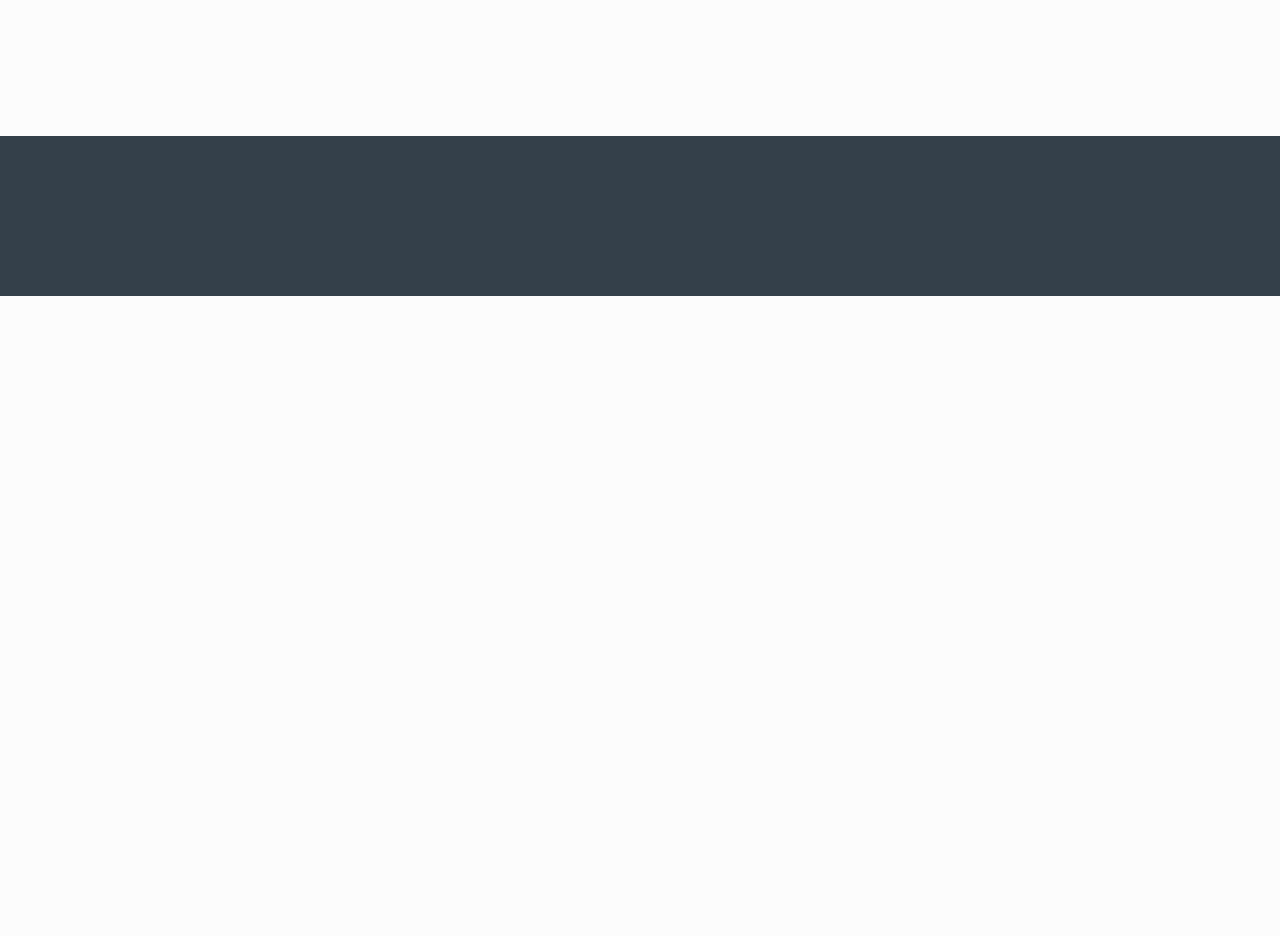
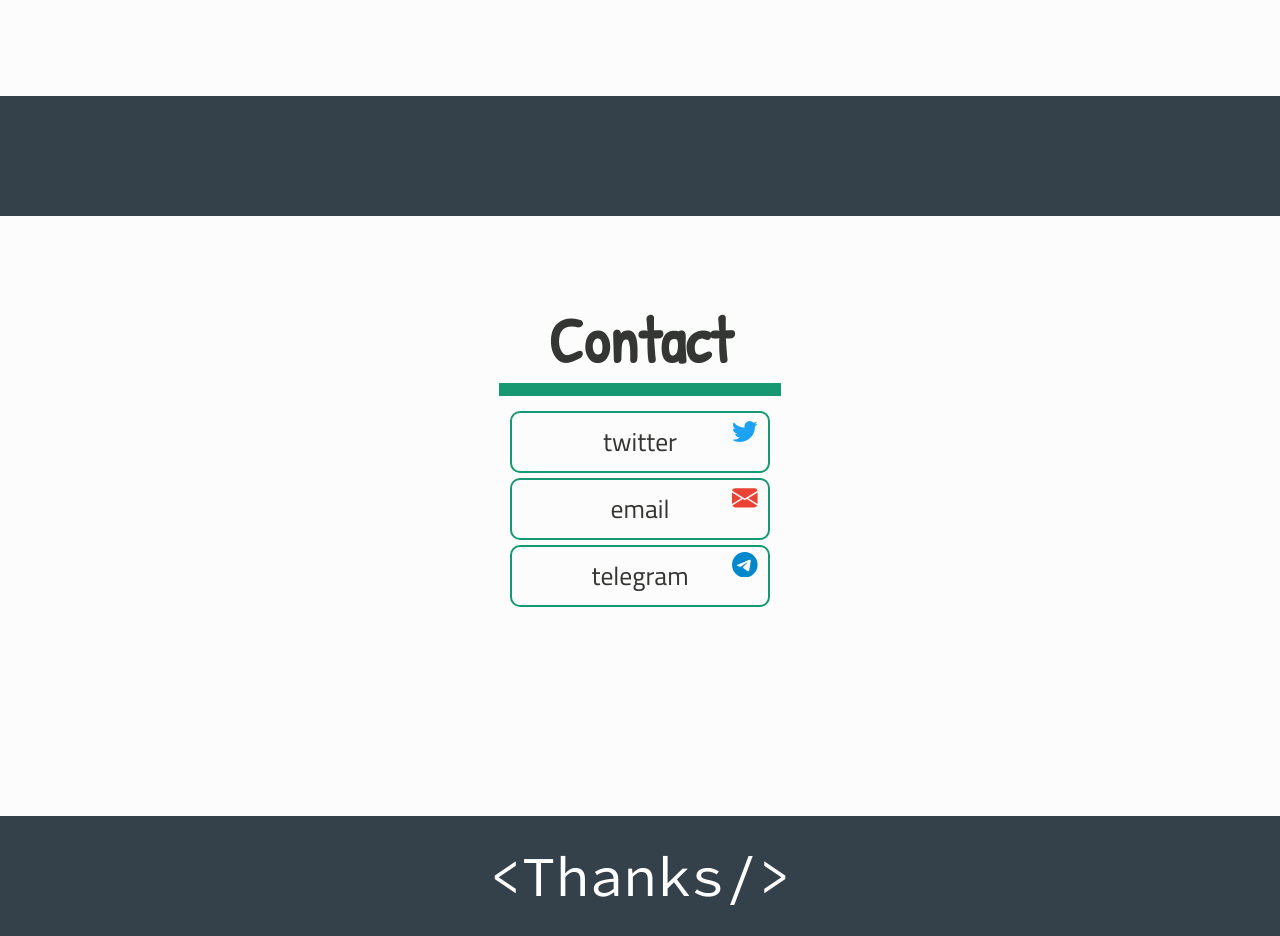
Before and after one commit to Carlitonchin/portfolio, a Next.js app: page / in a window 1280 px wide. Shown: the part 2280-3216 px from the top of the page. Before the commit the page ends 2576 px from the top, so only its background shows below. Built offline with nearby package versions, Linux system fonts and the light colour scheme.

Commit message:
Contanct page finished

```diff
--- a/components/HeadBar.js
+++ b/components/HeadBar.js
@@ -4,13 +4,16 @@ import styles from '../styles/HeadBar.module.css'
 
 function getSection(fraction)
 {
-    if(fraction <= 0.4)
+    if(fraction <= 0.31)
         return 0;
 
-    if(fraction <= 1.15)
+    if(fraction <= 0.80)
         return 1;
 
-    return 2;
+    if(fraction <= 1.36)
+        return 2;
+
+    return 3;
 }
 
 const HeadBar = function(props)
--- a/components/PresentationPage.js
+++ b/components/PresentationPage.js
@@ -18,7 +18,7 @@ function Presentation()
       {text:"Presentation", selected:false, link:"#"},
      {text:"Skills", selected:false, link:"#skillsPage" },
       {text:"Projects", selected:false, link:"#projectsPage"},
-      {text:"Contact", selected:false, link:"#"}
+      {text:"Contact", selected:false, link:"#contactPage"}
       ]}>
       <Logo/>
     </HeadBar>
--- a/components/ProjectsPage.js
+++ b/components/ProjectsPage.js
@@ -1,6 +1,7 @@
 import Title from '../components/title'
 import styles from '../styles/projects.module.css'
 import stylesSingleProject from '../styles/singleProject.module.css'
+
 
 function SingleProject({title, description, url})
 {
@@ -12,7 +13,7 @@ function SingleProject({title, description, url})
         </div>
 
         <p className={stylesSingleProject.description}>{description}</p>
-        <a className={stylesSingleProject.a} href="{url}"><div className={stylesSingleProject.visitButton}>Visit</div></a>
+        <a className={stylesSingleProject.a} href={url} target={"_blank"} rel={"noreferrer"}><div className={stylesSingleProject.visitButton}>Visit</div></a>
 
     </div>
 }
@@ -22,6 +23,7 @@ function Projects()
     return <div className={styles.container} id="projectsPage">
     <Title title="Projects"/>
     <SingleProject title="Data-NBA" description="A powerful tool for searching NBA stats" url="https://data-nba.github.io"/>
+
     </div>
 }
 
--- /dev/null
+++ b/components/contactPage.js
@@ -0,0 +1,46 @@
+import styles from '../styles/contact.module.css'
+import stylesSingleContact from '../styles/singleContact.module.css'
+import Title from '../components/title'
+import EndSection from './endSection'
+
+function SingleContact({name, url, children})
+{
+    return <div className={stylesSingleContact.container}>
+    <div className={stylesSingleContact.container_social_media}>
+        <a href={url}><div className={stylesSingleContact.social_media + " " + stylesSingleContact[name]}>
+            {name}{children}
+        </div></a>
+        </div>
+    </div>
+}
+
+function Contacts()
+{
+    return <div className={styles.container} id={"contactPage"}>
+    <Title title = {"Contact"}/>
+        <SingleContact name={"twitter"} url="https://twitter.com/CarlosDev42">
+
+    <svg xmlns="http://www.w3.org/2000/svg" width="16" height="16" fill="currentColor" className={"bi bi-twitter"} viewBox="0 0 16 16">
+  <path d="M5.026 15c6.038 0 9.341-5.003 9.341-9.334 0-.14 0-.282-.006-.422A6.685 6.685 0 0 0 16 3.542a6.658 6.658 0 0 1-1.889.518 3.301 3.301 0 0 0 1.447-1.817 6.533 6.533 0 0 1-2.087.793A3.286 3.286 0 0 0 7.875 6.03a9.325 9.325 0 0 1-6.767-3.429 3.289 3.289 0 0 0 1.018 4.382A3.323 3.323 0 0 1 .64 6.575v.045a3.288 3.288 0 0 0 2.632 3.218 3.203 3.203 0 0 1-.865.115 3.23 3.23 0 0 1-.614-.057 3.283 3.283 0 0 0 3.067 2.277A6.588 6.588 0 0 1 .78 13.58a6.32 6.32 0 0 1-.78-.045A9.344 9.344 0 0 0 5.026 15z"/>
+</svg>
+
+        </SingleContact>
+
+        <SingleContact name={"email"} url="mailto:carlozalejandro98@gmail.com">
+        <svg xmlns="http://www.w3.org/2000/svg" width="16" height="16" fill="currentColor" className="bi bi-envelope-fill" viewBox="0 0 16 16">
+  <path d="M.05 3.555A2 2 0 0 1 2 2h12a2 2 0 0 1 1.95 1.555L8 8.414.05 3.555zM0 4.697v7.104l5.803-3.558L0 4.697zM6.761 8.83l-6.57 4.027A2 2 0 0 0 2 14h12a2 2 0 0 0 1.808-1.144l-6.57-4.027L8 9.586l-1.239-.757zm3.436-.586L16 11.801V4.697l-5.803 3.546z"/>
+</svg>
+        </SingleContact>
+
+        <SingleContact name={"telegram"} url="https://t.me/Carlitonchin">
+        <svg xmlns="http://www.w3.org/2000/svg" width="16" height="16" fill="currentColor" className="bi bi-telegram" viewBox="0 0 16 16">
+  <path d="M16 8A8 8 0 1 1 0 8a8 8 0 0 1 16 0zM8.287 5.906c-.778.324-2.334.994-4.666 2.01-.378.15-.577.298-.595.442-.03.243.275.339.69.47l.175.055c.408.133.958.288 1.243.294.26.006.549-.1.868-.32 2.179-1.471 3.304-2.214 3.374-2.23.05-.012.12-.026.166.016.047.041.042.12.037.141-.03.129-1.227 1.241-1.846 1.817-.193.18-.33.307-.358.336a8.154 8.154 0 0 1-.188.186c-.38.366-.664.64.015 1.088.327.216.589.393.85.571.284.194.568.387.936.629.093.06.183.125.27.187.331.236.63.448.997.414.214-.02.435-.22.547-.82.265-1.417.786-4.486.906-5.751a1.426 1.426 0 0 0-.013-.315.337.337 0 0 0-.114-.217.526.526 0 0 0-.31-.093c-.3.005-.763.166-2.984 1.09z"/>
+</svg>
+        </SingleContact>
+
+        <div className={styles.end}><EndSection text="Thanks"/></div>
+
+    </div>
+}
+
+export default Contacts
--- a/components/endSection.js
+++ b/components/endSection.js
@@ -1,8 +1,8 @@
 import styles from '../styles/endSection.module.css'
 
-function EndSection()
+function EndSection({text})
 {
-    return <div className={styles.container}></div>
+    return <div className={styles.container}>{(text)? "<"+text + "/>":""}</div>
 }
 
 export default EndSection;
--- a/pages/index.js
+++ b/pages/index.js
@@ -3,6 +3,7 @@ import PresentationPage from '../components/PresentationPage'
 import Skills from '../components/skillsPage'
 import Projects from '../components/ProjectsPage'
 import EndSection from '../components/endSection'
+import Contacts from '../components/contactPage'
 
 
 export default function Home() {
@@ -15,6 +16,7 @@ export default function Home() {
       <EndSection/>
       <Projects/>
       <EndSection/>
+      <Contacts/>
       </>
   )
 }
--- /dev/null
+++ b/styles/contact.module.css
@@ -0,0 +1,18 @@
+.container
+{
+    padding-top: 10vh;
+    min-height: 70vh;
+    padding-bottom: 10vh;
+    position: relative;
+}
+
+.end
+{
+    width: 100%;
+    position: absolute;
+    bottom: 0;
+    text-align: center;
+    font-size: 4.4rem;
+
+    font-family: 'Source Code Pro', monospace;
+}
--- a/styles/endSection.module.css
+++ b/styles/endSection.module.css
@@ -1,5 +1,9 @@
 .container
 {
     background: var(--backColorWelcome);
-    height: 20vh;
+    height: 15vh;
+    display: flex;
+    align-items: center;
+    justify-content: center;
+    color: white;
 }
--- a/styles/globals.css
+++ b/styles/globals.css
@@ -16,12 +16,12 @@ html,
 body {
   padding: 0;
   margin: 0;
-  font-family: 'Anton', sans-serif;
   font-size: 1vw;
   background: var(--backColor);
   scroll-behavior: smooth;
   overflow-x: hidden;
 
+  font-family: 'Cairo', sans-serif;
 }
 
 @media (min-width: 801px) and (max-width: 1000px) {
--- /dev/null
+++ b/styles/singleContact.module.css
@@ -0,0 +1,89 @@
+.container
+{
+    width: 20%;
+    margin: 0 auto;
+    font-size: 2rem;
+    margin-bottom: 5px;
+    border-radius: 10px;
+    -webkit-border-radius: 10px;
+    -moz-border-radius: 10px;
+    -ms-border-radius: 10px;
+    -o-border-radius: 10px;
+    display: flex;
+    align-items: center;
+    justify-content: center;
+
+    border: solid 2px var(--firstColor);
+    color: var(--fontColor);
+    cursor: pointer;
+}
+
+@media (min-width: 501px) and (max-width: 800px) {
+    .container
+    {
+        width: 30%;
+    }
+}
+@media (min-width: 400px) and (max-width: 500px) {
+    .container
+    {
+        width: 35%;
+    }
+}
+
+@media (min-width: 1px) and (max-width: 399px) {
+    .container
+    {
+        width: 60%;
+    }
+}
+
+
+
+.container:hover
+{
+    background: #91e9d0;
+}
+
+.container_social_media
+{
+    width: 100%;
+    text-align: center;
+    position: relative;
+}
+
+.container_social_media>a
+{
+
+    text-decoration: none;
+    color: var(--fontColor);
+}
+
+
+.social_media
+{
+    padding-top: 5px;
+    padding-bottom: 5px ;
+}
+
+.social_media>svg
+{
+    position: absolute;
+    width: 2rem;
+    height: 2rem;
+    right: 10px;
+}
+
+.twitter>svg{
+    color:#1da1f2;
+}
+
+.email>svg
+{
+    color:#ea4335;
+}
+
+.telegram>svg
+{
+    color:#0088cc;
+}
--- a/styles/singleProject.module.css
+++ b/styles/singleProject.module.css
@@ -68,6 +68,12 @@
     padding: 10px;
 }
 
+.description
+{
+    margin-top:  2.5vw;
+    margin-bottom: 2.5vw;
+}
+
 .visitButton
 {
     padding-top: 10px;
```
